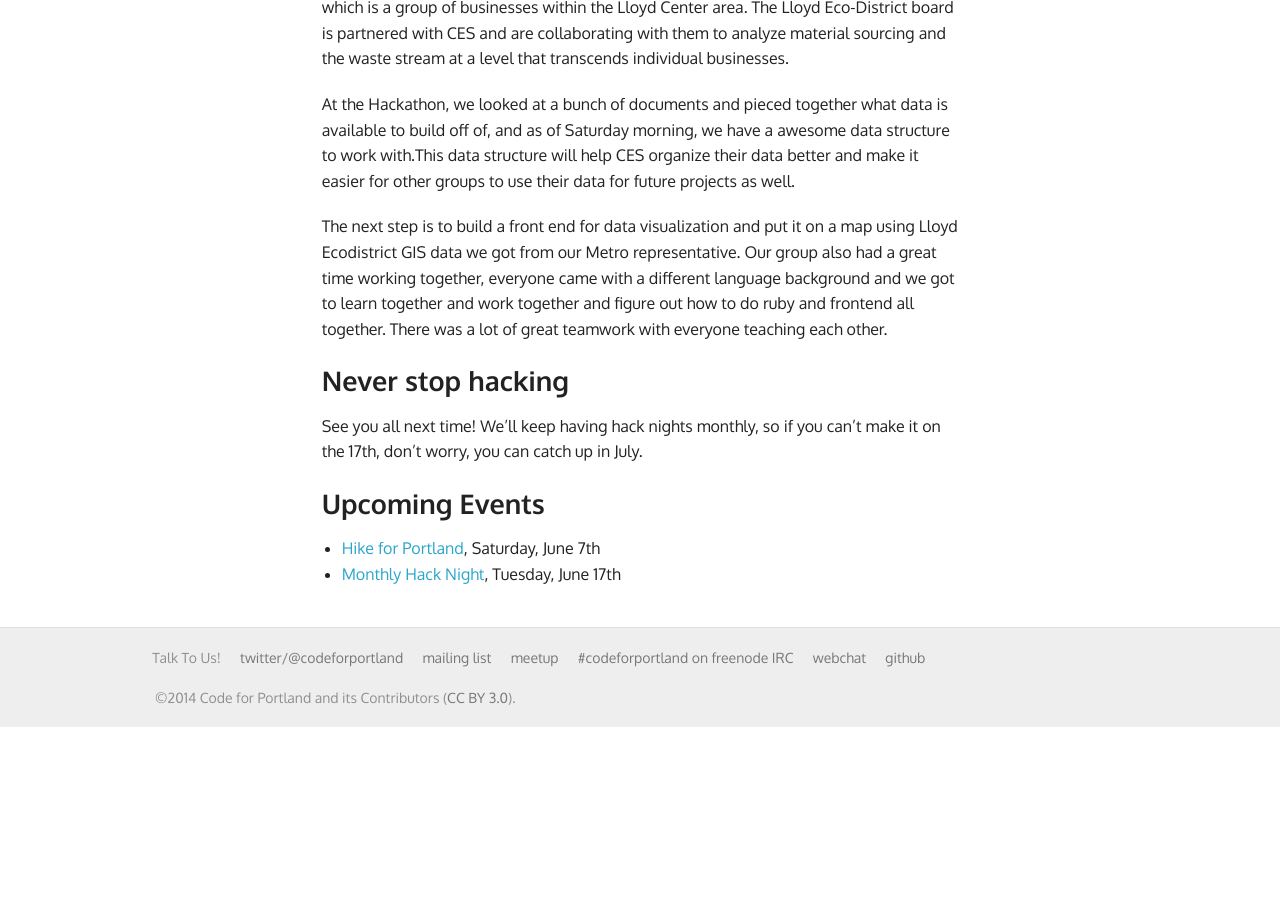
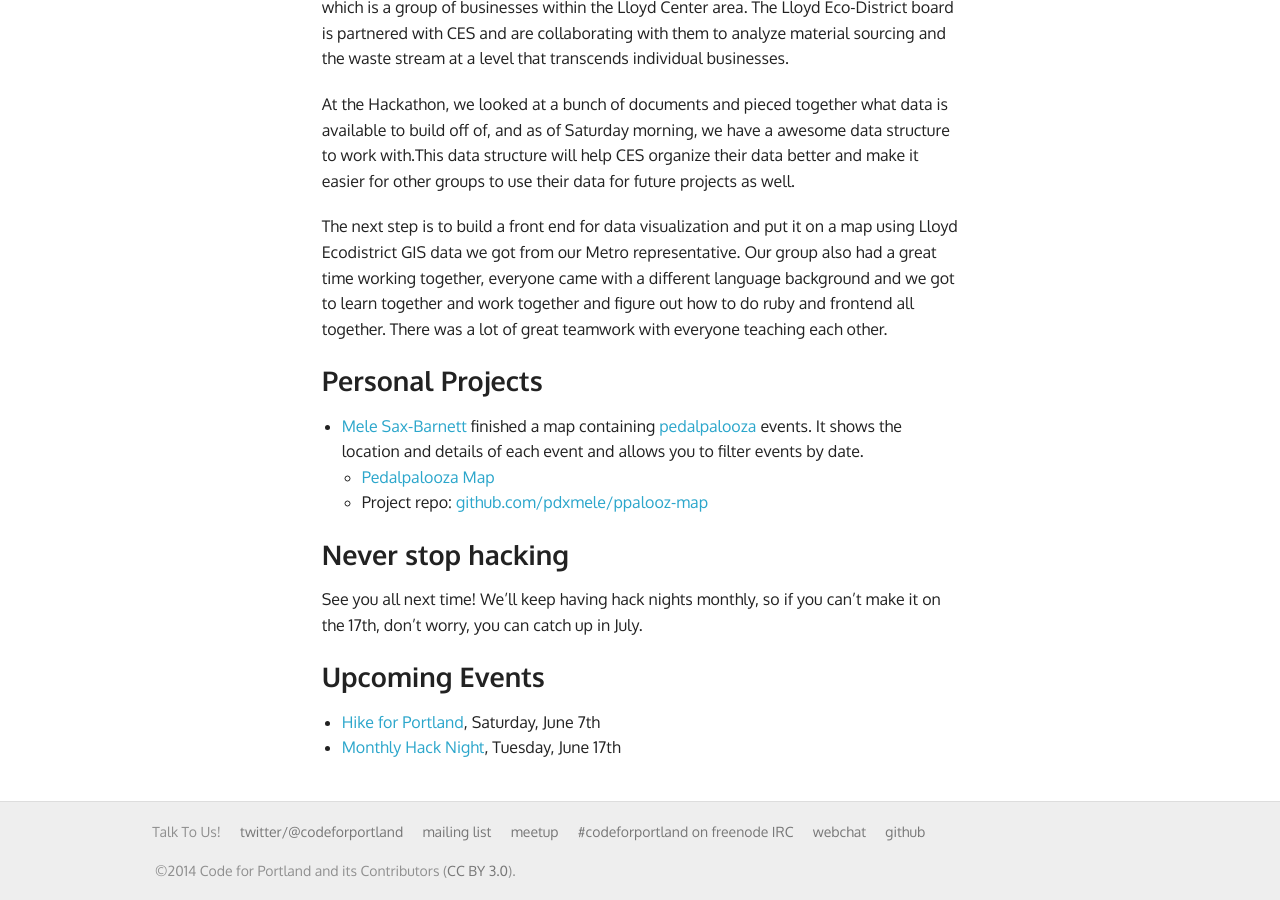
Before and after one commit to code-for-portland-archive/codeforportland.github.io, a Jekyll site: the page built from news/_posts/2014-06-03-ndoch-wrap-up.md, in a window 1280 px wide and 900 px high, scrolled down 5494 px. Built offline with Jekyll 4.4.1, drawn with Linux system fonts in a browser that asks for light colours; Markdown is read by kramdown in place of the engine named in the settings; before the commit the page ends 6221 px from its top, so only the background shows below that.

Commit message:
Added info about the pedalpalooza map.

```diff
--- a/news/_posts/2014-06-03-ndoch-wrap-up.md
+++ b/news/_posts/2014-06-03-ndoch-wrap-up.md
@@ -85,6 +85,12 @@ At the Hackathon, we looked at a bunch of documents and pieced together what dat
 
 The next step is to build a front end for data visualization and put it on a map using Lloyd Ecodistrict GIS data we got from our Metro representative. Our group also had a great time working together, everyone came with a different language background and we got to learn together and work together and figure out how to do ruby and frontend all together. There was a lot of great teamwork with everyone teaching each other.
 
+### Personal Projects
+
+- [Mele Sax-Barnett](http://pdxmele.com) finished a map containing [pedalpalooza](http://www.shift2bikes.org/cal/) events.  It shows the location and details of each event and allows you to filter events by date.
+  - [Pedalpalooza Map](http://pdxmele.com/ppalooz-map/)
+  - Project repo: [github.com/pdxmele/ppalooz-map](https://github.com/pdxmele/ppalooz-map)
+
 ### Never stop hacking
 
 See you all next time! We'll keep having hack nights monthly, so if you can't make it on the 17th, don't worry, you can catch up in July.
```
